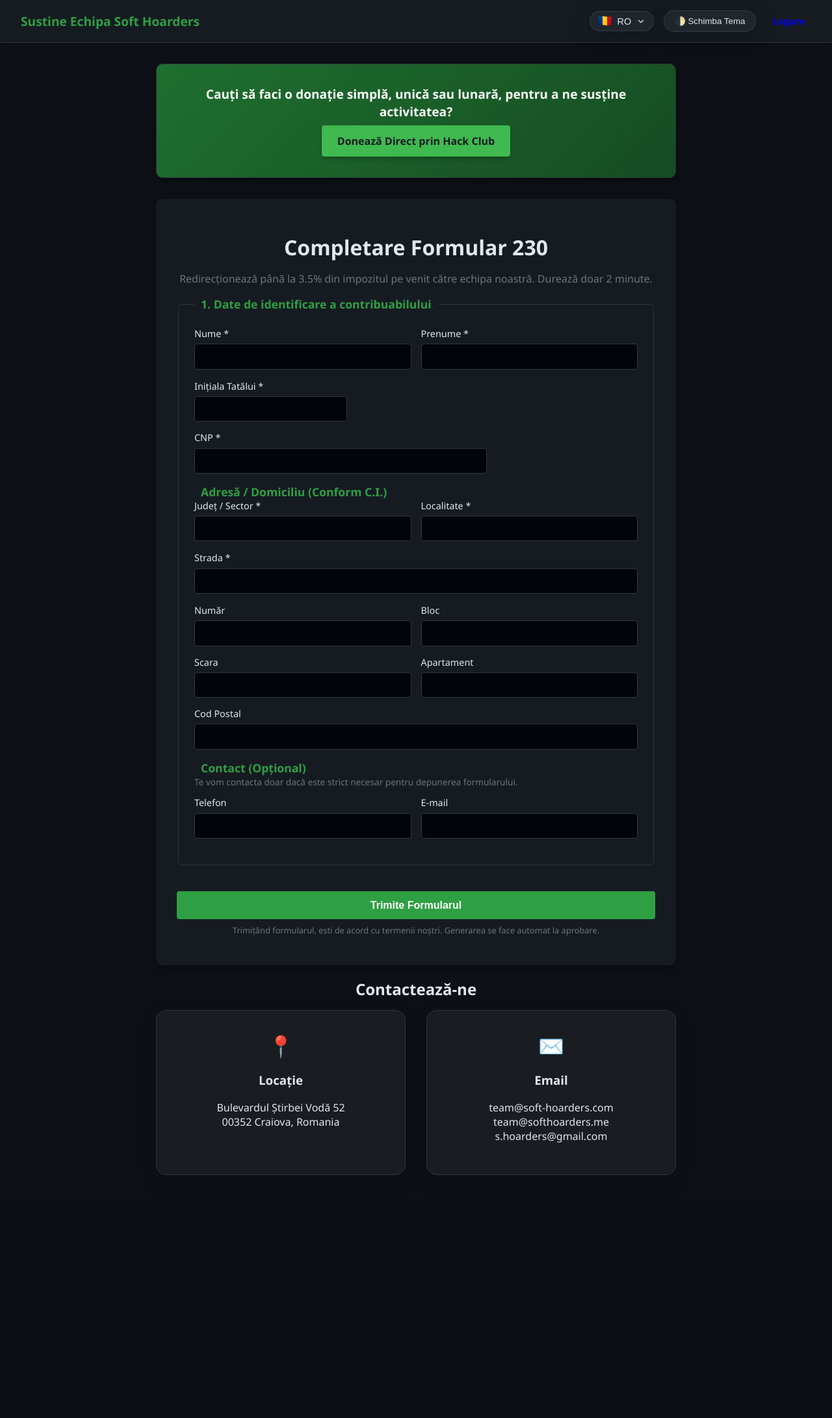
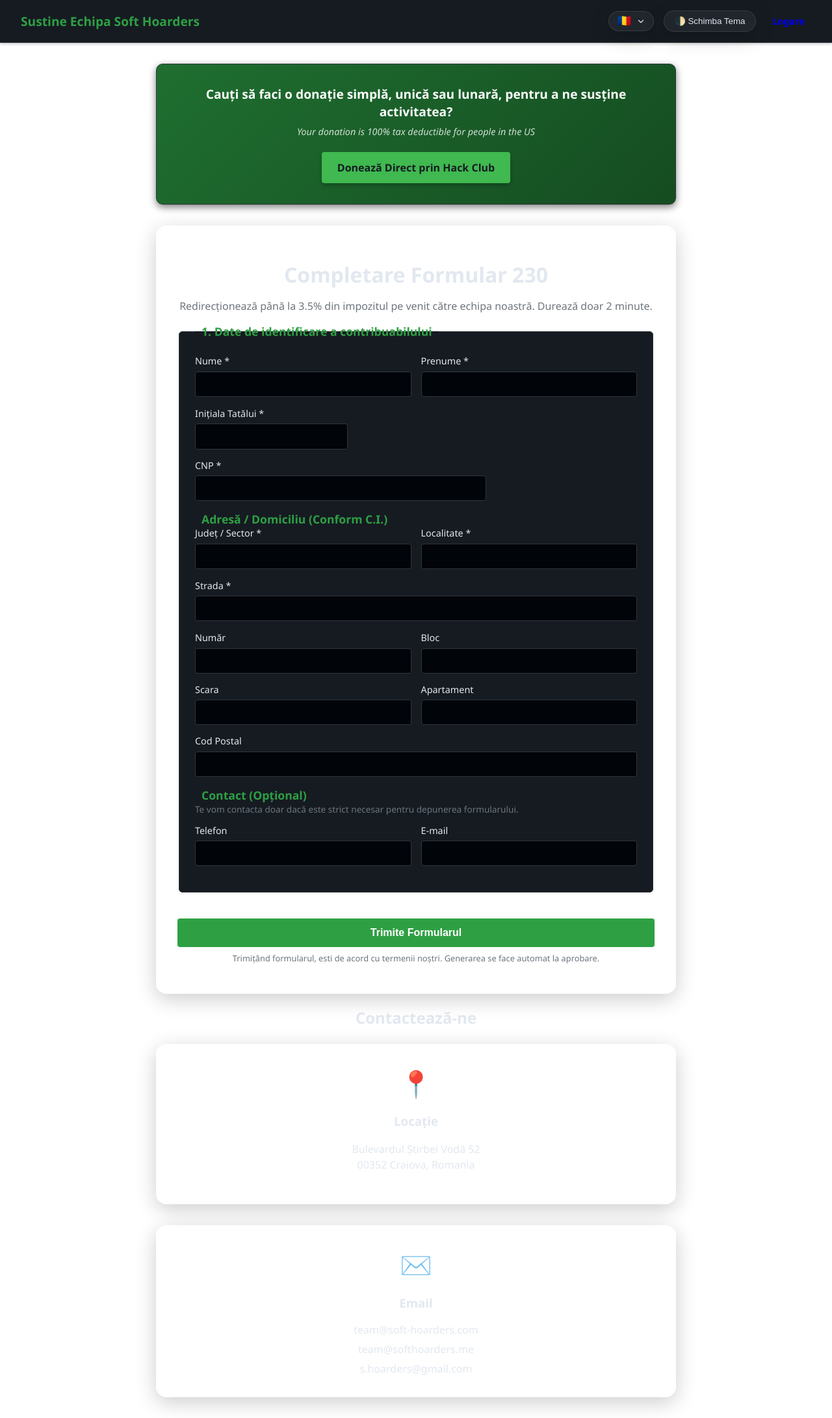
Before and after one commit to softhoarders/form-230, a Flask app: page / in a window 1280 px wide. Shown: the whole page at 65% size. Before the commit the page ends 1809 px from the top, so only its background shows below. Run offline with Flask 3, Linux system fonts and the light colour scheme; some libraries are stand-ins or nearby versions.

Commit message:
Enhance contact section with grid layout and email links; update styles for glassmorphism effect

```diff
--- a/static/style.css
+++ b/static/style.css
@@ -42,6 +42,56 @@
     box-shadow: 0 4px 12px rgba(0, 0, 0, 0.1);
 }
 
+/* Contact Section Styles */
+.contact-grid {
+    display: grid;
+    gap: 2rem;
+    margin-top: 1.5rem;
+}
+
+.contact-item {
+    text-align: center;
+}
+
+.contact-icon {
+    font-size: 2.5rem;
+    margin-bottom: 1rem;
+    display: block;
+    color: var(--primary-color);
+}
+
+.contact-info {
+    color: var(--text-color);
+    margin: 1rem 0;
+    line-height: 1.5;
+}
+
+.email-list {
+    display: flex;
+    flex-direction: column;
+    gap: 0.5rem;
+}
+
+.email-link {
+    color: var(--text-color);
+    text-decoration: none;
+    font-weight: 500;
+    transition: all 0.2s ease;
+}
+
+.email-link:hover {
+    color: var(--primary-color);
+    text-decoration: underline;
+}
+
+.light-mode .email-link {
+    color: var(--text-color);
+}
+
+.light-mode .email-link:hover {
+    color: var(--primary-hover);
+}
+
 .light-mode {
     --bg-color: #f6f8fa;
     --text-color: #24292f;
@@ -62,6 +112,13 @@ body {
     background-color: var(--bg-color);
     color: var(--text-color);
     transition: background-color 0.4s ease, color 0.4s ease;
+    background: var(--glass-bg);
+    backdrop-filter: blur(10px);
+}
+
+.light-mode body {
+    background: rgba(255, 255, 255, 0.15);
+    backdrop-filter: blur(10px);
 }
 
 /* Light to Dark Mode cover thing */
@@ -131,10 +188,19 @@ header {
 }
 
 .form-container {
-    background-color: var(--card-bg);
+    background: var(--glass-bg);
+    backdrop-filter: blur(10px);
+    border: 1px solid var(--glass-border);
+    border-radius: 16px;
     padding: 2rem;
-    border-radius: 10px;
-    box-shadow: var(--shadow);
+    box-shadow: var(--glass-shadow);
+}
+
+.light-mode .form-container {
+    background: rgba(255, 255, 255, 0.15);
+    backdrop-filter: blur(10px);
+    border: 1px solid rgba(255, 255, 255, 0.2);
+    box-shadow: 0 2px 8px rgba(0, 0, 0, 0.05);
 }
 
 .intro-fade {
@@ -179,6 +245,18 @@ header {
 }
 .light-mode .btn-donate:hover {
     color: #ffffff !important;
+}
+
+.tax-deductible-note {
+    font-size: 0.9rem;
+    opacity: 0.8;
+    margin-top: 0.5rem;
+    display: block;
+    font-style: italic;
+}
+
+.light-mode .tax-deductible-note {
+    opacity: 0.7;
 }
 
 @keyframes fadeIn {
--- a/templates/base.html
+++ b/templates/base.html
@@ -13,15 +13,15 @@
         <div class="header-actions" style="display: flex; gap: 15px; align-items: center;">
             <div class="framer-lang-switcher">
     <button class="framer-lang-btn" aria-haspopup="true" aria-expanded="false">
-                    {% if lang == 'en' %}<span class="flag-icon">🇺🇸</span> EN{% else %}<span class="flag-icon">🇷🇴</span> RO{% endif %}
+        {% if lang == 'en' %}<span class="flag-icon">🇺🇸</span>{% else %}<span class="flag-icon">🇷🇴</span>{% endif %}
         <svg xmlns="http://www.w3.org/2000/svg" width="14" height="14" viewBox="0 0 24 24" fill="none" stroke="currentColor" stroke-width="2" stroke-linecap="round" stroke-linejoin="round"><path d="m6 9 6 6 6-6"/></svg>
     </button>
     <div class="framer-lang-dropdown">
         <a href="{{ url_for('set_lang_route', lang_code='en') }}" class="framer-lang-option {% if lang == 'en' %}active{% endif %}">
-                        <span class="flag-icon">🇺🇸</span> English
+            <span class="flag-icon">🇺🇸</span>
         </a>
         <a href="{{ url_for('set_lang_route', lang_code='ro') }}" class="framer-lang-option {% if lang == 'ro' %}active{% endif %}">
-                        <span class="flag-icon">🇷🇴</span> Română
+            <span class="flag-icon">🇷🇴</span>
         </a>
     </div>
 </div>
--- a/templates/index.html
+++ b/templates/index.html
@@ -3,6 +3,7 @@
 {% block content %}
 <div class="donation-banner intro-fade">
     <strong>{{ t.donate_msg }}</strong><br>
+    <p class="tax-deductible-note">Your donation is 100% tax deductible for people in the US</p>
     <a href="https://hcb.hackclub.com/donations/start/soft-hoarders" target="_blank" class="btn btn-donate mt-1">{{ t.donate_btn }}</a>
 </div>
 
@@ -102,20 +103,20 @@
 <!-- Contact Section -->
 <div class="contact-section intro-fade mt-3">
     <h2 class="text-center mb-2">{{ t.contact_us }}</h2>
-    <div class="row" style="display: flex; justify-content: center; gap: 2rem; flex-wrap: wrap;">
-        <div class="contact-card glass-card" style="flex: 1; min-width: 250px; text-align: center;">
-            <div style="font-size: 2rem; color: var(--primary-color);">📍</div>
+    <div class="contact-grid">
+        <div class="contact-item glass-card">
+            <div class="contact-icon">📍</div>
             <h3>{{ t.location_title }}</h3>
-            <p style="color: var(--text-color);">Bulevardul Știrbei Vodă 52<br>00352 Craiova, Romania</p>
+            <p class="contact-info">Bulevardul Știrbei Vodă 52<br>00352 Craiova, Romania</p>
         </div>
-        <div class="contact-card glass-card" style="flex: 1; min-width: 250px; text-align: center;">
-            <div style="font-size: 2rem; color: var(--primary-color);">✉️</div>
+        <div class="contact-item glass-card">
+            <div class="contact-icon">✉️</div>
             <h3>{{ t.email_title }}</h3>
-            <p>
-                <a href="mailto:team@soft-hoarders.com" style="color: var(--primary-color); text-decoration: none;">team@soft-hoarders.com</a><br>
-                <a href="mailto:team@softhoarders.me" style="color: var(--text-color); text-decoration: none;">team@softhoarders.me</a><br>
-                <a href="mailto:s.hoarders@gmail.com" style="color: var(--text-color); text-decoration: none;">s.hoarders@gmail.com</a>
-            </p>
+            <div class="email-list">
+                <a href="mailto:team@soft-hoarders.com" class="email-link">team@soft-hoarders.com</a>
+                <a href="mailto:team@softhoarders.me" class="email-link">team@softhoarders.me</a>
+                <a href="mailto:s.hoarders@gmail.com" class="email-link">s.hoarders@gmail.com</a>
+            </div>
         </div>
     </div>
 </div>
```
Lines whose indentation alone changed are shown as unchanged.
